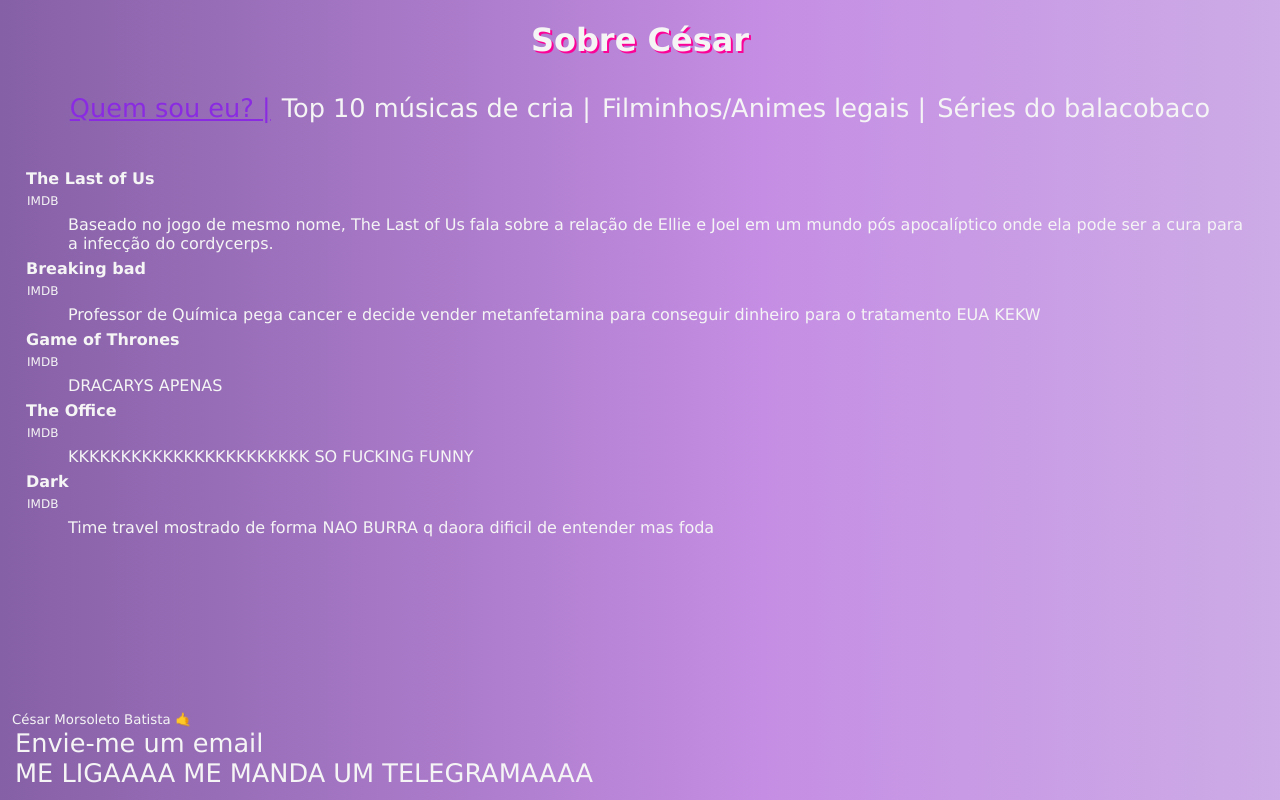
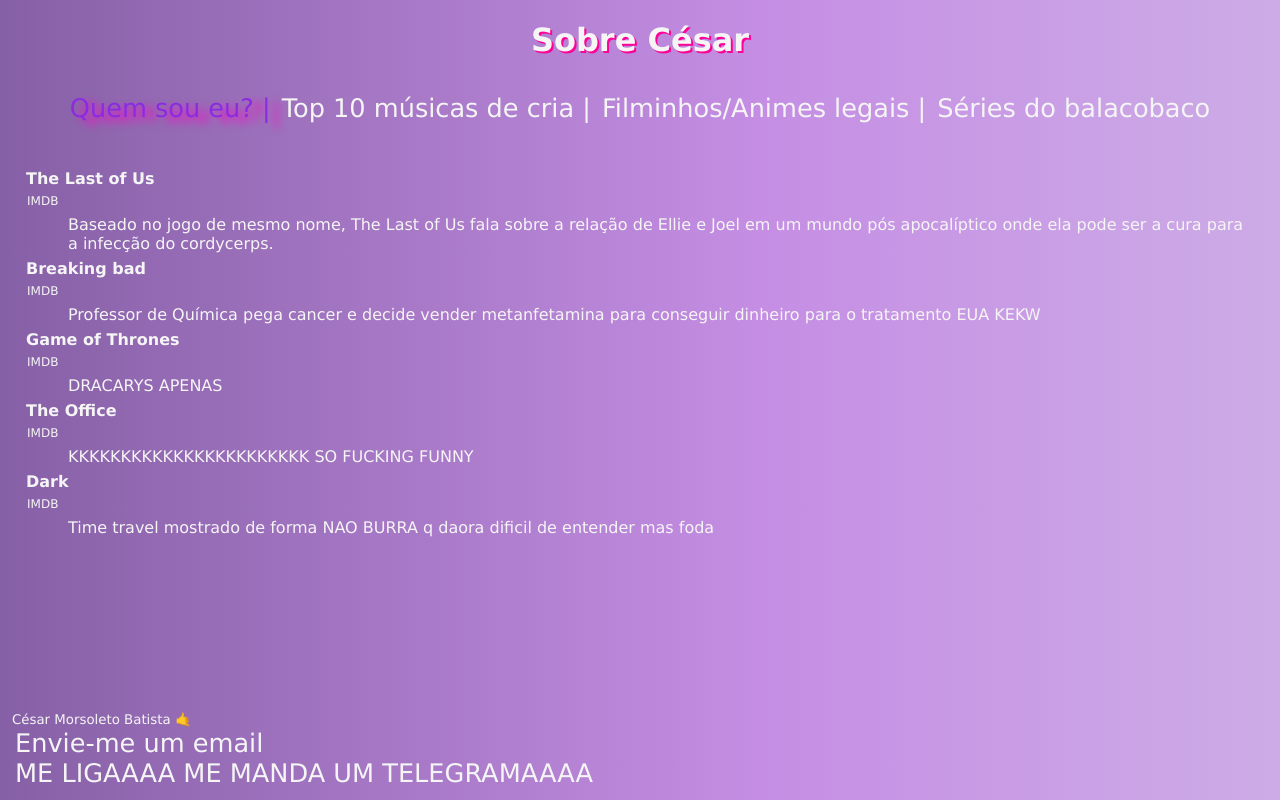
Before and after one commit to CesarMBat/IOS_AulaGIT, a plain HTML site: page aula3/páginas/aula03.html in a window 1280 px wide. In both pictures the pointer is over the link "Quem sou eu? |". Drawn offline with Linux system fonts and the light colour scheme.

Commit message:
mais mudanças no CSS

```diff
--- a/aula3/CSS/stylesforaula.css
+++ b/aula3/CSS/stylesforaula.css
@@ -36,7 +36,7 @@
     font-size: 1.6rem;
 }
 a:hover{
-    text-decoration-line: underline;
+    filter: drop-shadow(10px 5px 4px #ff00c8);
     text-decoration-color: blueviolet;
     color: blueviolet;
 }
```
